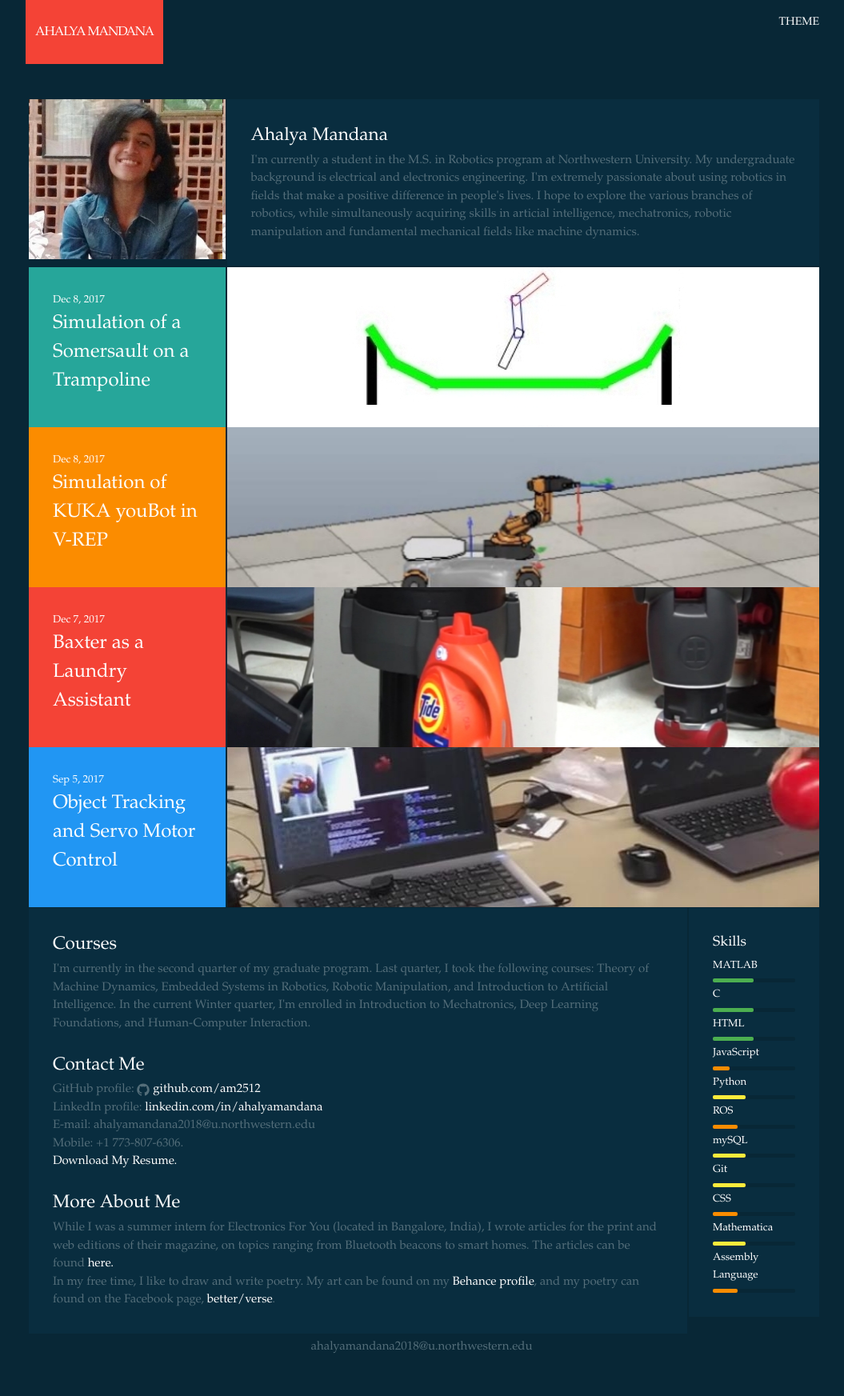
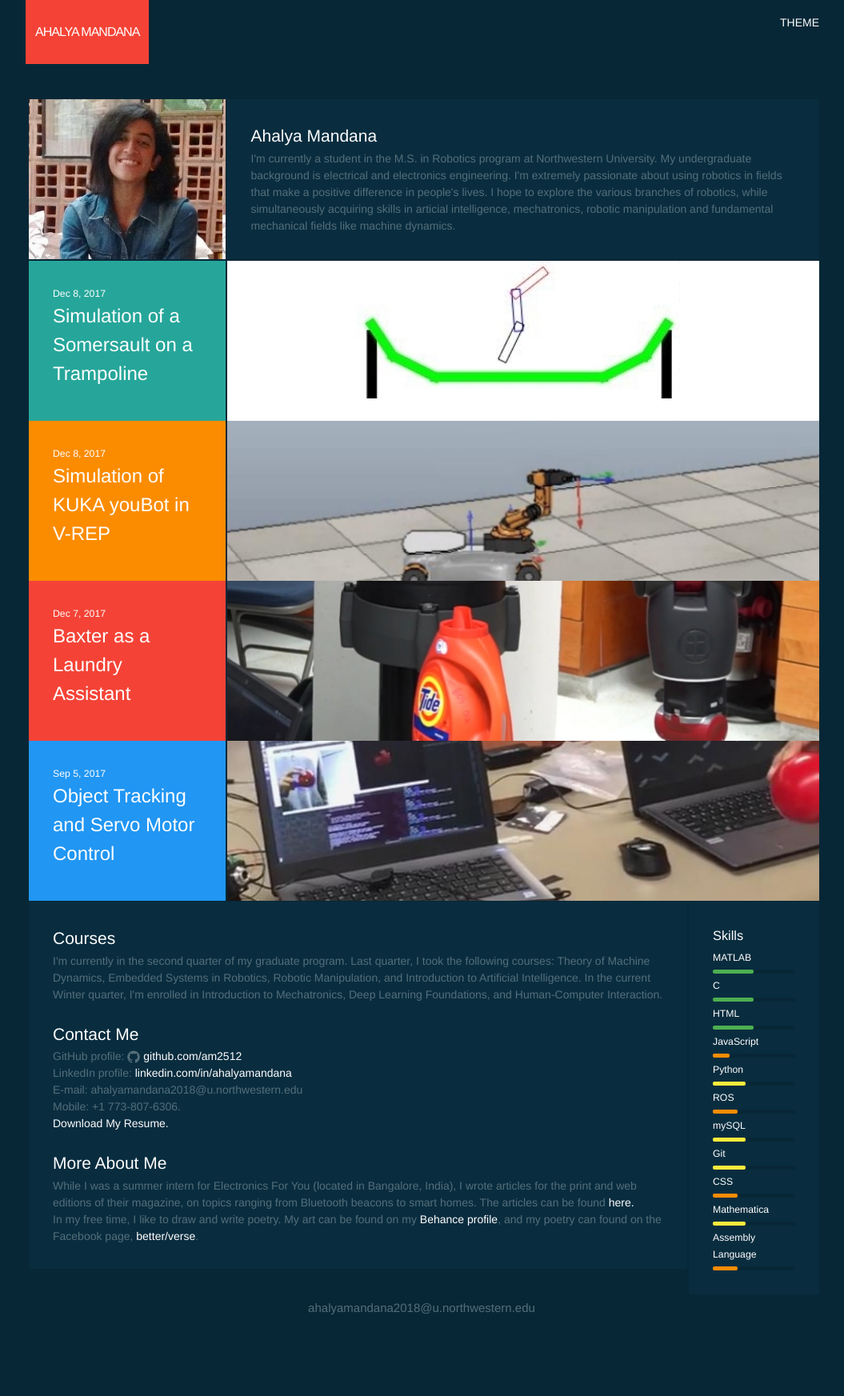
Before and after one commit to am2512/am2512.github.io, a Jekyll site: the page built from index.html, in a window 1280 px wide. Shown: the whole page at 80% size, without its empty margins (112-1167 px from the left). Built offline with Jekyll 4.4.1, drawn with Linux system fonts in a browser that asks for light colours; after the commit the page ends 1696 px from its top, so only the background shows below that.

Commit message:
Editing index.html

```diff
--- a/css/main.scss
+++ b/css/main.scss
@@ -6,9 +6,9 @@
 
 
 // Our variables
-$base-font-family: "Palatino Linotype", "Book Antiqua", Palatino, serif;
-$base-font-size:   15px;
-$base-font-weight: 100;
+$base-font-family: "Helvetica Neue", Helvetica, Arial, sans-serif;
+$base-font-size:   14px;
+$base-font-weight: 115;
 $small-font-size:  $base-font-size * 0.875;
 $base-line-height: 1.5;
 
```
